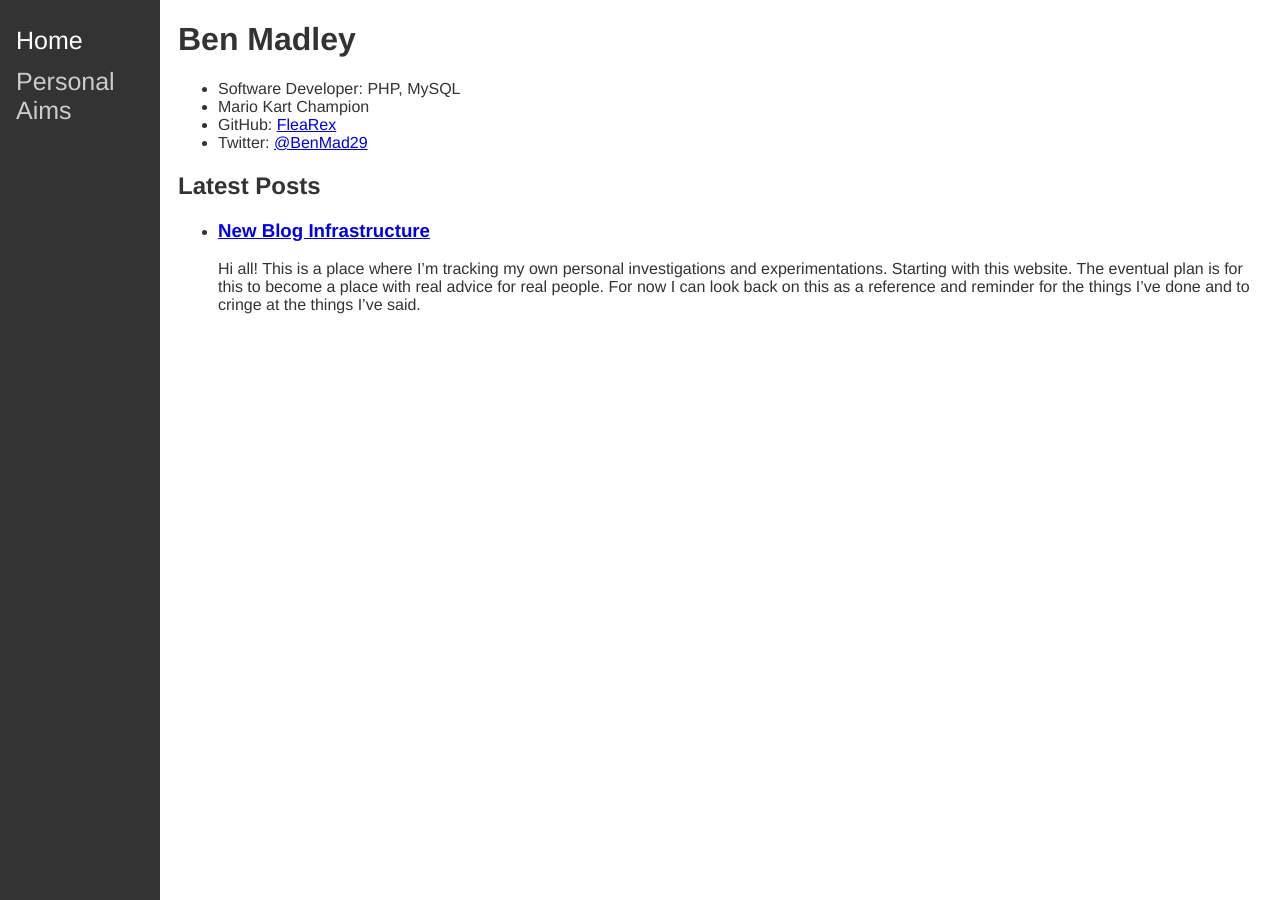
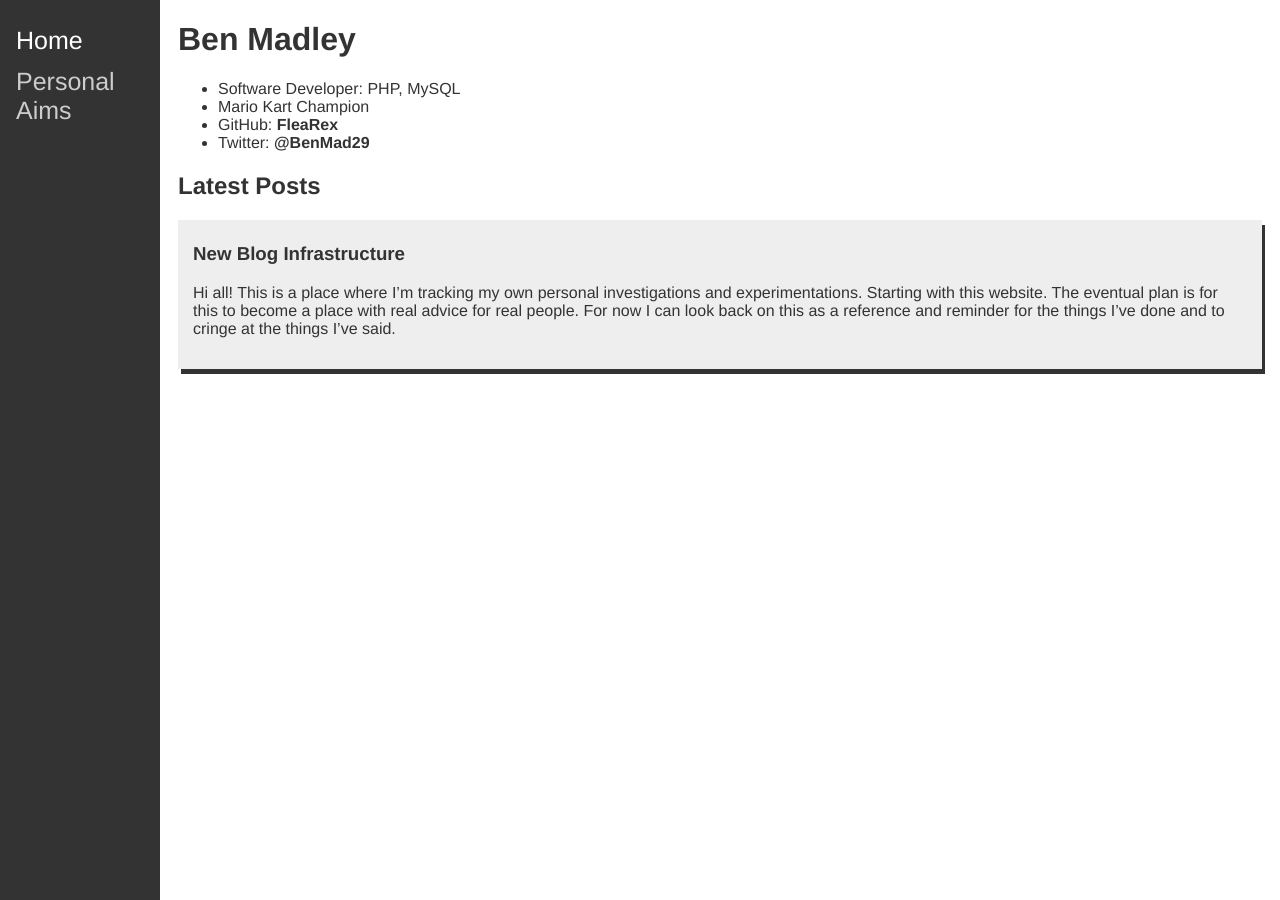
Before and after one commit to FleaRex/PersonalBlog, a Jekyll site: the page built from index.html, in a window 1280 px wide. Built offline with Jekyll 4.4.1, drawn with Linux system fonts in a browser that asks for light colours.

Commit message:
Stylinggit commit -m

```diff
--- a/_sass/main.scss
+++ b/_sass/main.scss
@@ -4,6 +4,7 @@ $sidebar-color: $primary-color;
 $sidebar-text-color: #CCCCCC;
 $selected-text-color: #FFFFFF;
 $sidebar-hover-color: #79CDCD;
+$card-color: #EEEEEE;
 $nav-width: 160px;
 
 .current {
@@ -28,6 +29,7 @@ nav a {
     font-size: 25px;
     color: $sidebar-text-color;
     display: block;
+    font-weight: normal;
 }
 
 nav a:hover {
@@ -48,3 +50,34 @@ body {
     nav {padding-top: 15px;}
     nav a {font-size: 18px;}
 }
+
+a {
+    text-decoration: none;
+    font-weight: bold;
+    color: $primary-color;
+}
+
+.blogCard {
+  padding-top: 5px;
+  padding-right: 15px;
+  padding-bottom: 15px;
+  padding-left: 15px;
+  background-color: $card-color;
+  margin-bottom: 30px;
+  box-shadow: 3px 5px $primary-color;
+}
+
+a:hover .blogCard {
+  background-color: #E0E0F0
+}
+
+.blogCard h3, .blogCard p {
+  color: $primary-color;
+  text-decoration: none;
+}
+
+.blogCard p {
+  color: $primary-color;
+  text-decoration: none;
+  font-weight: normal;
+}
--- a/index.html
+++ b/index.html
@@ -13,11 +13,11 @@ short_name: ben
 
 <h2>Latest Posts</h2>
 
-<ul>
   {% for post in site.posts %}
-    <li>
-      <h3><a href="{{ post.url }}">{{ post.title }}</a></h3>
-      <p>{{ post.excerpt }}</p>
-    </li>
+    <a href="{{ post.url }}">
+      <div class="blogCard">
+          <h3>{{ post.title }}</h3>
+          <p>{{ post.excerpt }}</p>
+      </div>
+    </a>
   {% endfor %}
-</ul>
```
